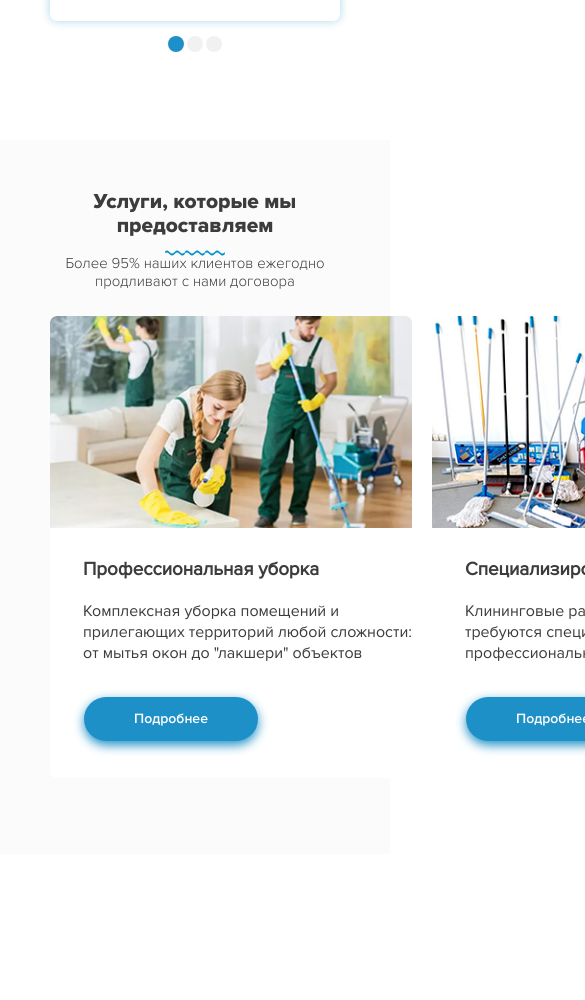
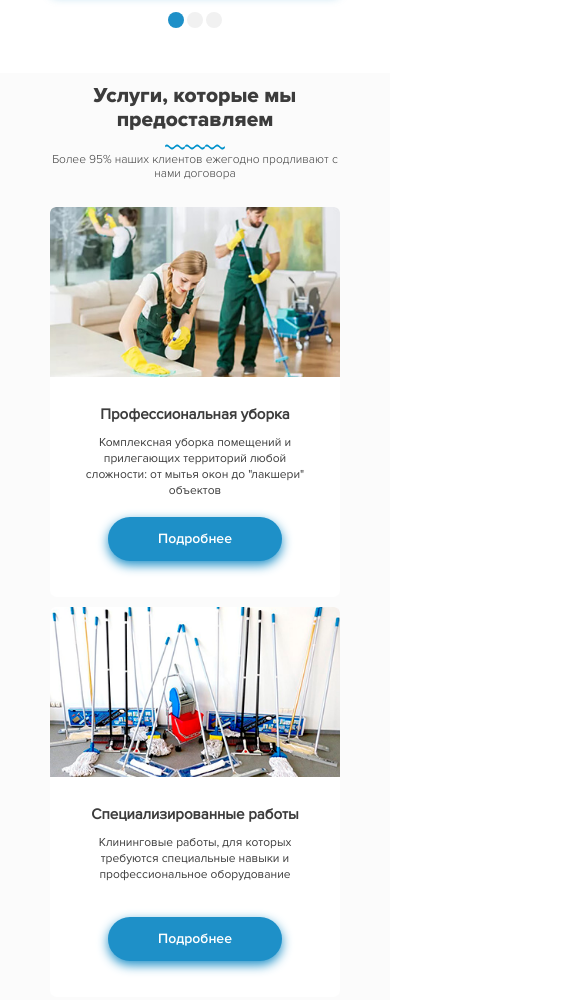
Before and after one commit to OrangeOffic/manypages, a plain HTML site: page src/index.html in a window 390 px wide. Shown: the part 2299-3299 px from the top of the page, 585 px wide, since content can reach past the window. Before the commit the page ends 3153 px from the top, so only its background shows below. Drawn offline with Linux system fonts and the light colour scheme.

Commit message:
Услуги (для телефонов)

```diff
--- a/src/index.html
+++ b/src/index.html
@@ -226,7 +226,7 @@
   <section class="reasons">
     <div class="container">
 
-      <h2 class="section__title reasons__title"><span class="blue">4 причины,</span> по которым большинство компаний сотрудничает с нами на постоянной основе</h2>
+      <h2 class="section__title reasons__title"><span class="blue">4 причины,</span> по которым большинство компаний сотрудничает</h2>
 
       <div class="reasons-block">
 
--- a/src/sass/_media.sass
+++ b/src/sass/_media.sass
@@ -18,6 +18,8 @@
       line-height: 27px
       &::after
         bottom: 22px
+    &__subtitle
+      margin-top: -14px
 @media (max-width: 567px)
   .container
     max-width: 390px
@@ -33,6 +35,9 @@
       line-height: 24px
       &::after
         bottom: 22px
+    &__subtitle
+      font-size: 12px
+
 @media (max-width: 320px)
   .section
     &__title
@@ -48,3 +53,4 @@
 @import 'blocks/gift-media'
 @import 'blocks/callback-media'
 @import 'blocks/reason-media'
+@import 'blocks/services-media'
--- a/src/sass/blocks/_reason-media.sass
+++ b/src/sass/blocks/_reason-media.sass
@@ -31,6 +31,7 @@
 
 @media (max-width: 420px)
   .reasons
+    padding-bottom: 30px
     &-block
       margin-top: 19px
   .reason
--- /dev/null
+++ b/src/sass/blocks/_services-media.sass
@@ -0,0 +1,40 @@
+@media (max-width: 1200px)
+  .services
+    &-block
+      flex-direction: column
+      align-items: center
+  .service
+    margin-top: 20px
+    margin-right: 0
+@media (max-width: 420px)
+  .services
+    margin-top: 15px
+    padding-bottom: 32px
+    &__title
+      padding-top: 11px
+    &__subtitle
+      margin-top: -19px
+  .service
+    width: 290px
+    height: 390px
+    margin-bottom: -10px
+    &:first-child
+      margin-top: 0
+    &__description
+      width: 242px
+      margin: 0 auto
+      margin-top: -5px
+      padding-left: 0
+      text-align: center
+      font-size: 12px
+      line-height: 16px
+    &__title
+      margin-top: 17px
+      padding-left: 0
+      text-align: center
+      font-size: 15px
+    &__btn
+      margin: 0 auto
+      left: 0
+      right: 0
+      bottom: 36px
--- a/src/sass/blocks/_services.sass
+++ b/src/sass/blocks/_services.sass
@@ -3,6 +3,7 @@
   padding-bottom: 76px
   &-block
     display: flex
+    flex-wrap: wrap
   &__title
     padding-top: 51px
 .service
```
Also changed, not shown: src/css/style.min.css, 1 other file.
